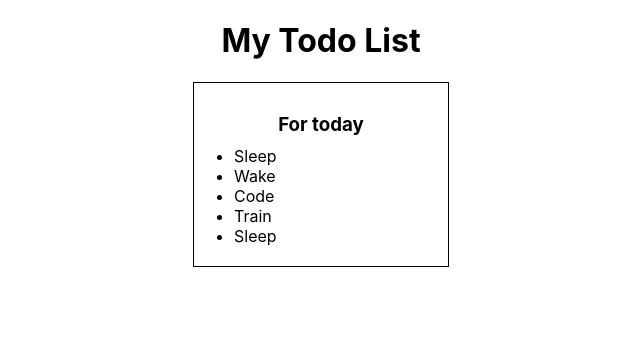
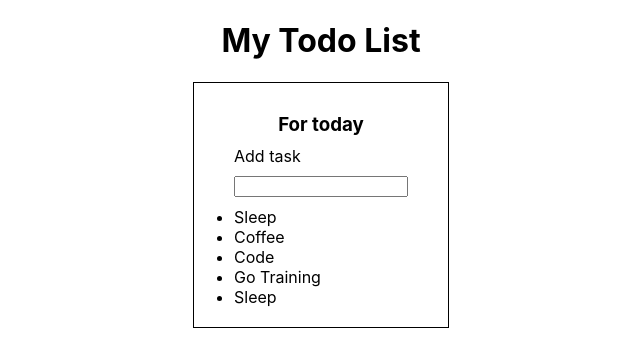
Before and after one commit to StGrozdanov/todo-list-react-app, a React (Create React App) app: page / in a window 1280 px wide. Shown: the top 344 px of the page, without its empty margins (319-959 px from the left). Built offline with nearby package versions, Linux system fonts and the light colour scheme.

Commit message:
added functionality for adding new tasks in todo

```diff
--- a/package.json
+++ b/package.json
@@ -9,6 +9,7 @@
     "react": "^18.0.0",
     "react-dom": "^18.0.0",
     "react-scripts": "5.0.1",
+    "uuidv4": "^6.2.13",
     "web-vitals": "^2.1.4"
   },
   "scripts": {
--- a/src/components/TodoList.css
+++ b/src/components/TodoList.css
@@ -11,3 +11,7 @@
     text-align: center;
     margin: 10px 0;
 }
+
+.add-todo-input {
+    margin: 10px 0;
+}
--- a/src/components/TodoList.js
+++ b/src/components/TodoList.js
@@ -1,16 +1,36 @@
 import './TodoList.css'
 
 import TodoListItem from './TodoListItem';
+import { useState } from 'react';
+import { v4 as uuid } from 'uuid';
 
 export default function TodoListContainer() {
+
+    let [initialTodo, setTodo] = useState([
+        { id: uuid(), content: 'Sleep' },
+        { id: uuid(), content: 'Coffee' },
+        { id: uuid(), content: 'Code' },
+        { id: uuid(), content: 'Go Training' },
+        { id: uuid(), content: 'Sleep' },
+    ]);
+
+    function addItemOnBlurHandler(e) {
+        const newTodo = { id: uuid(), content: e.target.value }
+
+        setTodo(state => [
+            ...state,
+            newTodo
+        ]);
+
+        e.target.value = '';
+    }
+
     return (
-            <ul className='todo-container'>
-                <h3 className='todo-container-heading'>For today</h3>
-                <TodoListItem content="Sleep" />
-                <TodoListItem content="Wake" />
-                <TodoListItem content="Code" />
-                <TodoListItem content="Train" />
-                <TodoListItem content="Sleep" />
-            </ul>
+        <ul className='todo-container'>
+            <h3 className='todo-container-heading'>For today</h3>
+            <label htmlFor="add-todo">Add task</label>
+            <input onBlur={addItemOnBlurHandler} className="add-todo-input" type="text" name='add-todo' />
+            {initialTodo.map(todo => <TodoListItem key={todo.id} content={todo.content} />)}
+        </ul>
     );
 }
--- a/src/components/TodoListItem.js
+++ b/src/components/TodoListItem.js
@@ -1,6 +1,6 @@
 import './TodoListItem.css'
 
-export default function TodoListItem({content}) {
+export default function TodoListItem({key, content}) {
     return (
         <li className="todo-item">{content}</li>
     );
```
Also changed, not shown: 1 other file (tests, documents, lock files or other folders).
